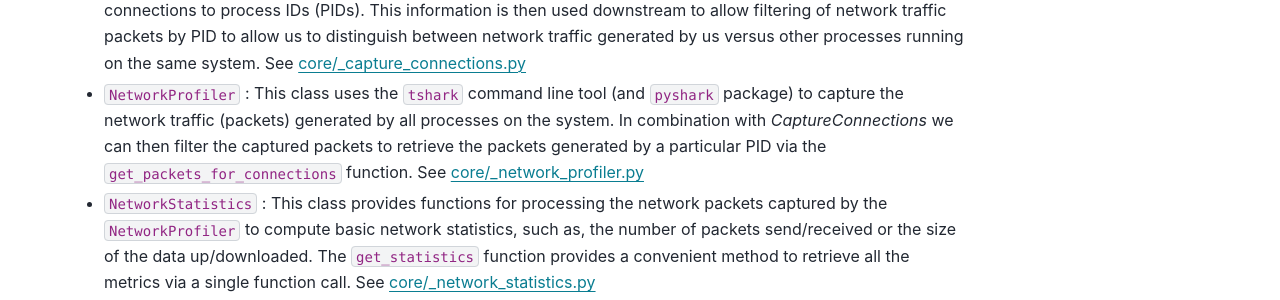
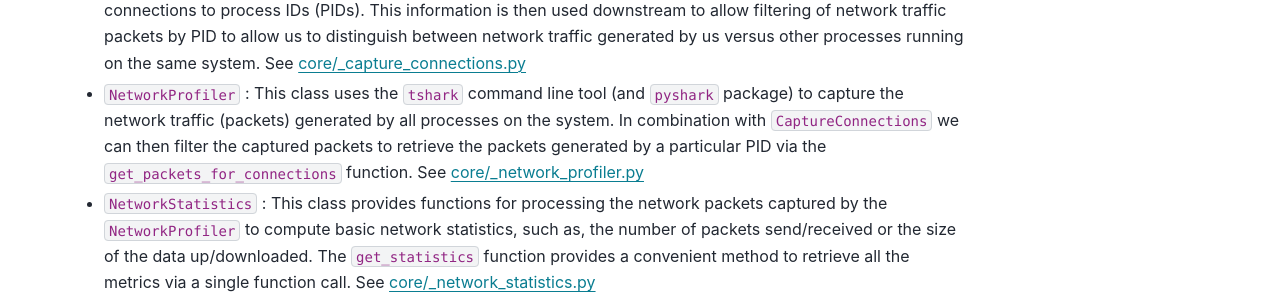
Before and after one commit to NeurodataWithoutBorders/nwb_benchmarks, a Sphinx documentation site: the page built from docs/network_tracking.rst, in a window 1280 px wide. Shown: the part 310-610 px from the top of the page. Built offline with Sphinx 7.4.7 and the PyData theme 0.15.4, drawn with Linux system fonts in a browser that asks for light colours.

```diff
--- a/docs/network_tracking.rst
+++ b/docs/network_tracking.rst
@@ -6,7 +6,7 @@ Network Tracking
 The network tracking is implemented as part of the `nwb_benchmarks.core` module and consists of the following main components:
 
 * ``CaptureConnections`` : This class uses the ``psutils`` library to capture network connections and map the connections to process IDs (PIDs). This information is then used downstream to allow filtering of network traffic packets by PID to allow us to distinguish between network traffic generated by us versus other processes running on the same system. See `core/_capture_connections.py <https://github.com/NeurodataWithoutBorders/nwb_benchmarks/blob/main/src/nwb_benchmarks/core/_capture_connections.py>`_
-* ``NetworkProfiler`` : This class uses the ``tshark`` command line tool (and ``pyshark`` package) to capture the network traffic (packets) generated by all processes on the system. In combination with `CaptureConnections` we can then filter the captured packets to retrieve the packets generated by a particular PID via the ``get_packets_for_connections`` function. See `core/_network_profiler.py <https://github.com/NeurodataWithoutBorders/nwb_benchmarks/blob/main/src/nwb_benchmarks/core/_network_profiler.py>`_
+* ``NetworkProfiler`` : This class uses the ``tshark`` command line tool (and ``pyshark`` package) to capture the network traffic (packets) generated by all processes on the system. In combination with ``CaptureConnections`` we can then filter the captured packets to retrieve the packets generated by a particular PID via the ``get_packets_for_connections`` function. See `core/_network_profiler.py <https://github.com/NeurodataWithoutBorders/nwb_benchmarks/blob/main/src/nwb_benchmarks/core/_network_profiler.py>`_
 * ``NetworkStatistics`` : This class provides functions for processing the network packets captured by the ``NetworkProfiler`` to compute basic network statistics, such as, the number of packets send/received or the size of the data up/downloaded. The ``get_statistics`` function provides a convenient method to retrieve all the metrics via a single function call. See `core/_network_statistics.py <https://github.com/NeurodataWithoutBorders/nwb_benchmarks/blob/main/src/nwb_benchmarks/core/_network_statistics.py>`_
 * ``NetworkTracker`` and ``network_activity_tracker`` : The ``NetworkTracker`` class, and corresponding ``network_activity_tracker`` context manager, built on the functionality implemented in the above modules to make it easy to track and compute network statistics for a given time during the execution of a code.
 
```
